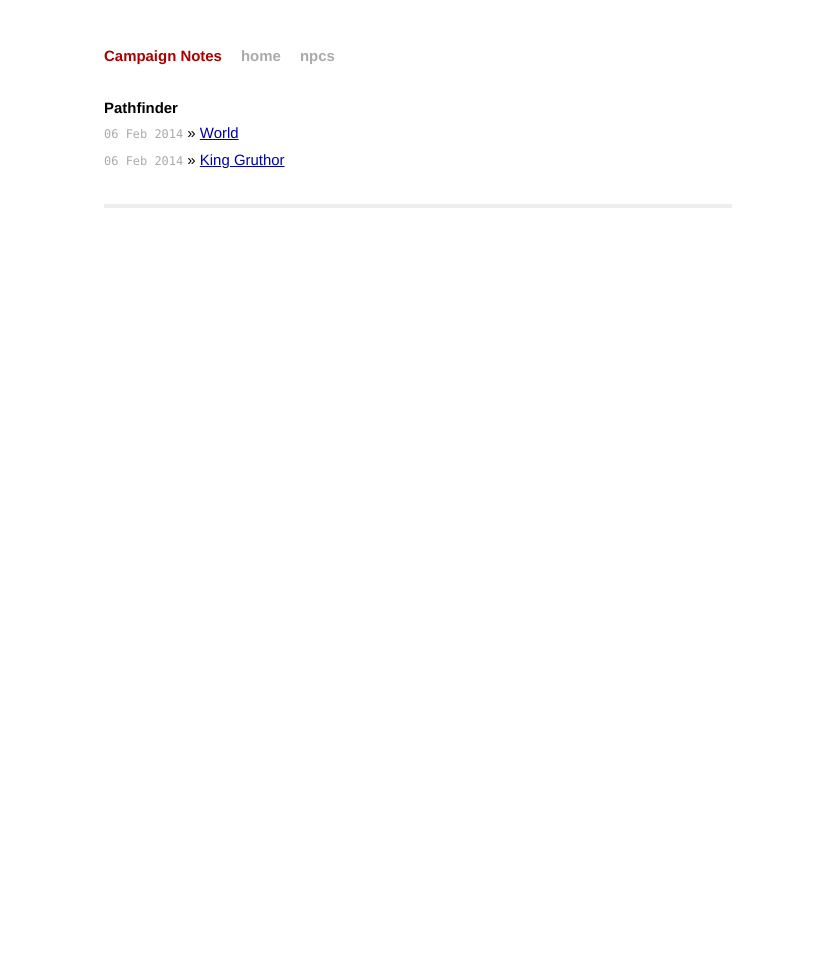
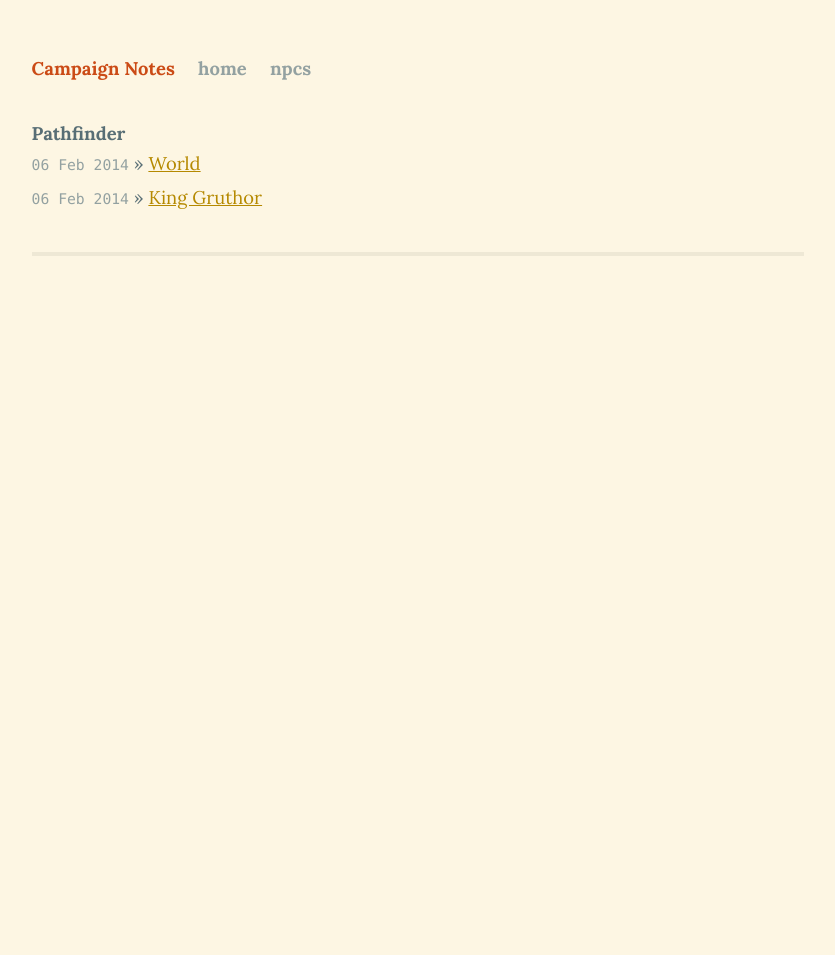
Before and after one commit to michaelgruber/jekyll-boilerplate, a Jekyll site: the page built from index.md, in a window 1280 px wide. Shown: the whole page, without its empty margins (222-1057 px from the left). Built offline with Jekyll 4.4.1, drawn with Linux system fonts in a browser that asks for light colours; Markdown is read by kramdown in place of the engine named in the settings.

Commit message:
some styling

```diff
--- a/css/main.css
+++ b/css/main.css
@@ -1,3 +1,5 @@
+@import url(http://fonts.googleapis.com/css?family=Lora:400,700,400italic,700italic);
+
 /*****************************************************************************/
 /*
 /* Common
@@ -13,10 +15,11 @@
 html, body { height: 100%; }
 
 body {
-  background-color: #FFF;
-  font: 13.34px Helvetica, Arial, sans-serif;
-  font-size: small;
+  background-color: #fdf6e3;
+  font-family: 'Lora', serif;
+  font-size: 16px;
   text-align: center;
+  color: #586e75;
 }
 
 h1, h2, h3, h4, h5, h6 {
@@ -25,9 +28,9 @@ h1, h2, h3, h4, h5, h6 {
 h1 { margin-bottom: 1em; }
 p { margin: 1em 0; }
 
-a         { color: #00a; }
-a:hover   { color: #000; }
-a:visited { color: #a0a; }
+a         { color: #b58900; }
+a:hover   { color: #586e75; }
+a:visited { color: #b58900; }
 
 /*****************************************************************************/
 /*
@@ -44,7 +47,7 @@ a:visited { color: #a0a; }
 }
 
 .posts span {
-  color: #aaa;
+  color: #93a1a1;
   font-family: Monaco, "Courier New", monospace;
   font-size: 80%;
 }
@@ -74,30 +77,31 @@ a:visited { color: #a0a; }
 }
 
 .title a {
-  color: #a00;
+  color: #cb4b16;
+
 }
 
 .title a:hover {
-  color: #000;
+  color: #586e75;
 }
 
 .header a.extra {
-  color: #aaa;
+  color: #93a1a1;
   margin-left: 1em;
 }
 
 .header a.extra:hover {
-  color: #000;
+  color: #586e75;
 }
 
 .meta {
-  color: #aaa;
+  color: #93a1a1;
 }
 
 .footer {
   font-size: 80%;
-  color: #666;
-  border-top: 4px solid #eee;
+  color: #839496;
+  border-top: 4px solid #eee8d5;
   margin-top: 2em;
   overflow: hidden;
 }
```
